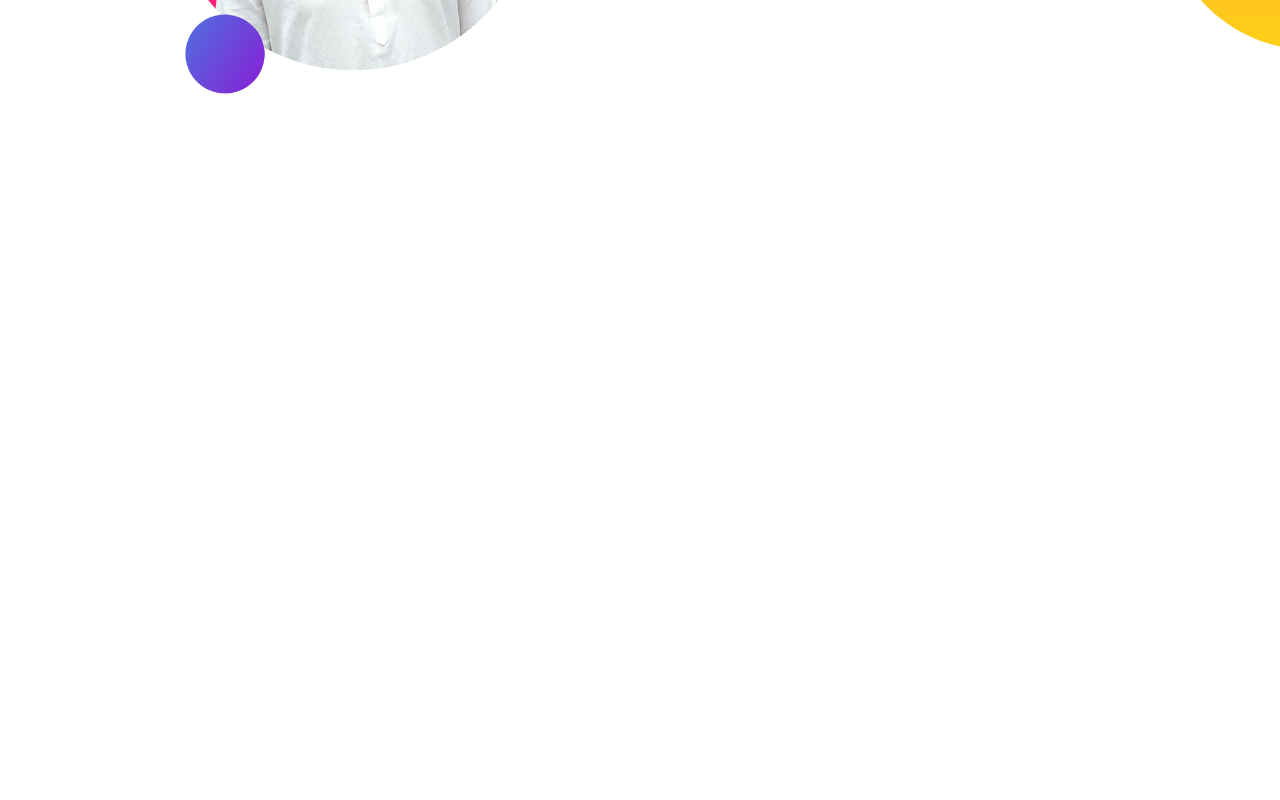
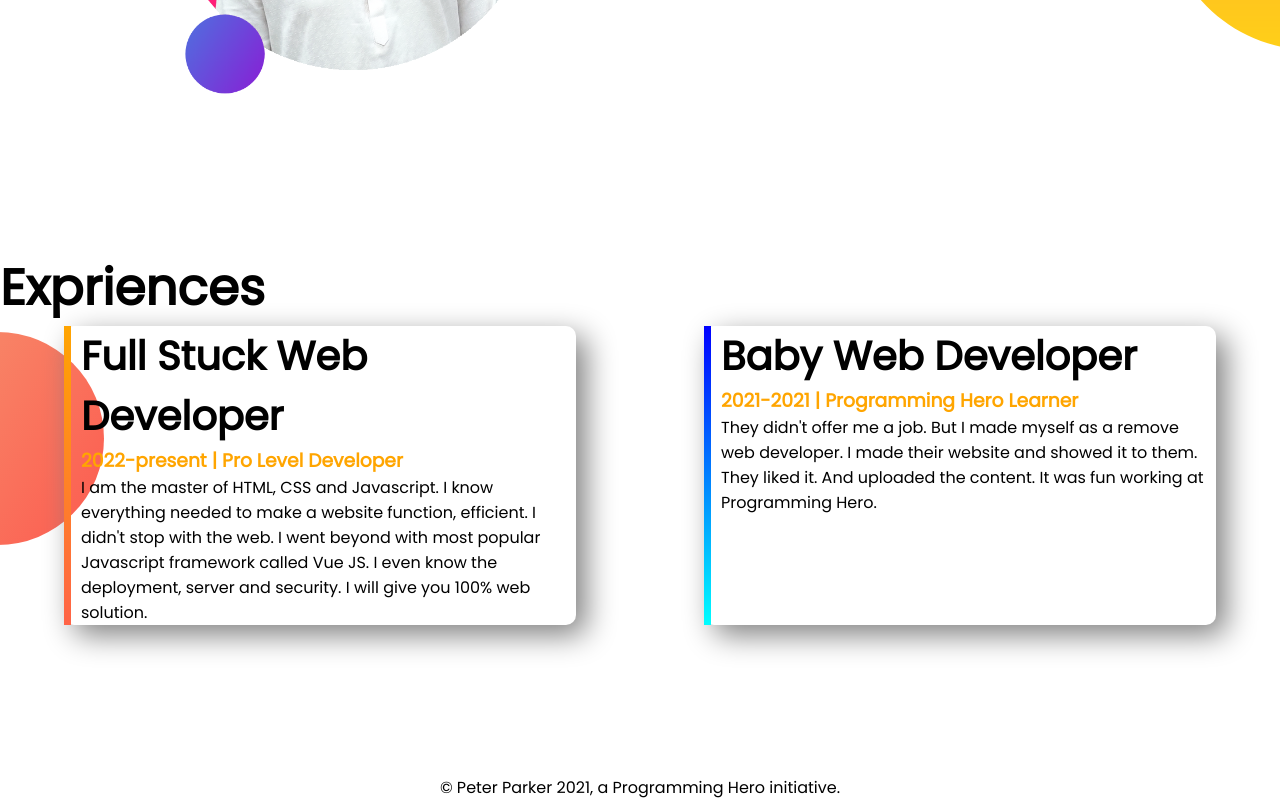
Before and after one commit to As-Shovo/developer-protfolio, a plain HTML site: page index.html in a window 1280 px wide. Shown: the part 863-1663 px from the top of the page. Before the commit the page ends 1114 px from the top, so only its background shows below. Drawn offline with Linux system fonts and the light colour scheme.

Commit message:
full-site

```diff
--- a/index.html
+++ b/index.html
@@ -8,7 +8,7 @@
     <title>Developer Protfolio Website</title>
 </head>
 <body>
-    <section class="top-bannar">
+    <section class="top-bannar flexable-container">
 
         <div class="half-width">
             <h1>Welcome To</h1>
@@ -21,7 +21,7 @@
             <img src="images/as1.png" alt="my Image">
         </div>
     </section>
-    <section class="dream-big">
+    <section class="dream-big flexable-container">
         <div class="half-width">
             <img src="images/as2.png" alt="this is Image">
         </div>
@@ -33,5 +33,23 @@
             <a class="link-button" href="#" target="_blank">DOWNLOAD RESUME</a>
         </div>
     </section>
+    <section class="exprience-area">
+        <h1>Expriences</h1>
+        <div class="flexable-container">
+            <div class="half-width exprience-item" id="full-stack">
+                <h2>Full Stuck Web Developer</h2>
+                <h3 class="orange">2022-present | Pro Level Developer </h3>
+                <p>I am the master of HTML, CSS and Javascript. I know everything needed to make a website function, efficient. I didn't stop with the web. I went beyond with most popular Javascript framework called Vue JS. I even know the deployment, server and security. I will give you 100% web solution.</p>
+            </div>
+            <div class="half-width exprience-item" id="baby">
+                <h2>Baby Web Developer</h2>
+                <h3 class="orange">2021-2021 | Programming Hero Learner</h3>
+                <p>They didn't offer me a job. But I made myself as a remove web developer. I made their website and showed it to them. They liked it. And uploaded the content. It was fun working at Programming Hero.</p>
+            </div>
+        </div>
+    </section>
+    <footer>
+        <p>© Peter Parker 2021, a Programming Hero initiative.</p>
+    </footer>
 </body>
 </html>
--- a/style.css
+++ b/style.css
@@ -14,11 +14,14 @@ body{
 h1{
     font-size: 50px;
 }
+h2{
+    font-size: 40px;
+}
 .orange{
     color: orange;
 }
 
-section{
+.flexable-container{
     display: flex;
     margin-bottom: 150px;
 }
@@ -39,7 +42,6 @@ section{
     border-radius: 5px;
     color: white;
     font-weight: 700;
-    margin-top: 10px;
 }
 
 .top-bannar{
@@ -52,3 +54,33 @@ section{
     background-repeat: no-repeat;
     background-position: right;
 }
+
+.exprience-item{
+    width: 40%;
+    margin-left: 5%;
+    margin-right: 5%;
+    padding-left: 10px;
+    border-radius: 10px;
+    box-shadow: 10px 10px 30px gray;
+}
+.exprience-area {
+    background-image: url(images/exp-bg.png);
+    background-repeat: no-repeat;
+    background-position: left;
+}
+
+#full-stack{
+    border-left: 7px solid;
+    border-image: linear-gradient(orange, tomato);
+    border-image-slice: 1;
+}
+
+#baby{
+    border-left: 7px solid;
+    border-image: linear-gradient(blue, cyan);
+    border-image-slice: 1;
+}
+
+footer p{
+    text-align: center;
+}
```
Also changed, not shown: images/jhankar.png (deleted), images/jhankar2.png (deleted).
